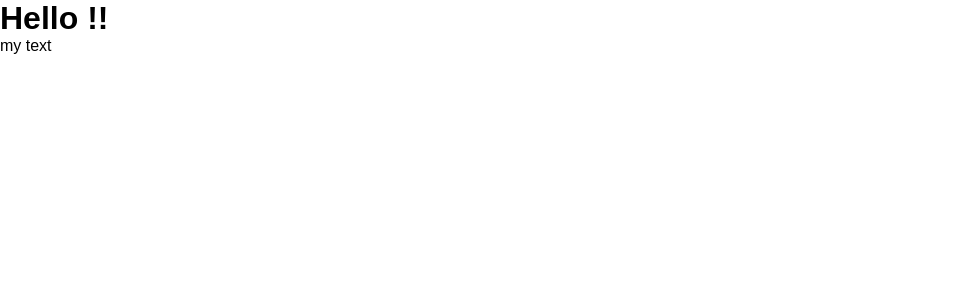
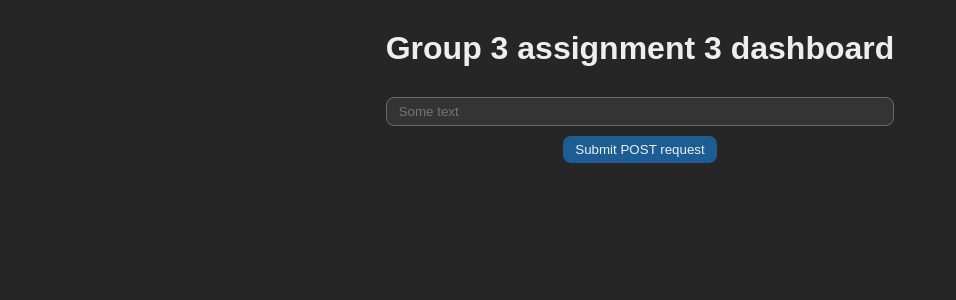
Before and after one commit to iot-team-3-assignment-3/web-app, a Flask app: page / in a window 1280 px wide. Shown: the top 300 px of the page, without its empty margins (0-956 px from the left). Run offline with Flask 3, Linux system fonts and the light colour scheme.

Commit message:
added POST request

```diff
--- a/app.py
+++ b/app.py
@@ -1,11 +1,17 @@
-from flask import Flask, render_template
+from flask import Flask, render_template, request, redirect
 
 app = Flask(__name__)
-index_html_path = 'index.html'
+index_html_path = "index.html"
 
-@app.route('/', methods=['GET'])
+
+@app.route("/", methods=["POST", "GET"])
 def index():
-    return render_template(index_html_path)
+    if request.method == "POST":
+        form_content = request.form["content"]
+        return "POST request received! " + form_content
+    else:
+        return render_template(index_html_path)
+
 
 def main():
-    app.run(debug = True)
+    app.run(debug=True)
--- a/static/css/main.css
+++ b/static/css/main.css
@@ -1,5 +1,63 @@
+:root {
+    --light: #EEE;
+    --dark: #262626;
+    --border: #6B6B6B;
+    --background: #343434;
+    --primary: rgb(28, 94, 148);
+    --primary-hover: rgb(24, 77, 121);
+}
+
 * {
     font-family: Arial, Helvetica, sans-serif;
     margin: 0;
     padding: 0;
 }
+
+p {
+    font-size: 14px;
+}
+
+h1 {
+    text-align: center;
+    width: 100%;
+    color: var(--light);
+    margin-top: 30px;
+    margin-bottom: 30px;
+}
+
+input {
+    border-radius: 8px;
+    border: 1px solid var(--border);
+    background-color: var(--background);
+    color: #EEE;
+    padding: 6px 12px;
+}
+
+button, .button {
+    padding: 6px 12px;
+    border-radius: 8px;
+    background-color: var(--primary);
+    color: var(--light);
+    min-width: 80px;
+    border: none;
+    max-width: fit-content;
+}
+
+button:hover, .button:hover {
+    background-color: var(--primary-hover);
+    transition: 0.2s;
+    cursor: pointer;
+}
+
+.center-vert {
+    align-self: center;
+}
+
+.center-horiz {
+    justify-self: center;
+}
+
+.max-width {
+    width: 100%;
+    box-sizing: border-box;
+}
--- /dev/null
+++ b/static/css/specific.css
@@ -0,0 +1,26 @@
+#page {
+    height: 100vh;
+    width: auto;
+    background-color: var(--dark);
+    display: flex;
+    flex-direction: column;
+    align-items: center;
+}
+
+.container {
+    background-color: var(--background);
+    border: 1px var(--border) solid;
+    border-radius: 8px;
+    padding: 15px;
+}
+
+#form-container {
+    display: flex;
+    flex-direction: column;
+    row-gap: 10px;
+    column-gap: 20px;
+}
+
+#content {
+    max-width: 700px;
+}
--- a/templates/base.html
+++ b/templates/base.html
@@ -4,6 +4,7 @@
     <meta charset="UTF-8">
     <meta name="viewport" content="width=device-width, initial-scale=1.0">
     <link rel="stylesheet" href="{{ url_for('static', filename='css/main.css') }}">
+    <link rel="stylesheet" href="{{ url_for('static', filename='css/specific.css') }}">
     {% block head %}{% endblock %}
 </head>
 <body>
--- a/templates/index.html
+++ b/templates/index.html
@@ -1,10 +1,26 @@
-{% extends 'base.html' %}
+{% extends 'base.html' %} {% block head %}
 
-{% block head %}
+<title>Group 3 assignment 3 dashboard</title>
 
+{% endblock %} {% block body %}
+<div id="page">
+  <div id="content" class="center-horiz">
+    <h1>Group 3 assignment 3 dashboard</h1>
+    <form action="/" method="post">
+      <div id="form-container">
+        <input
+          type="text"
+          name="content"
+          class="max-width"
+          placeholder="Some text"
+        />
+        <input
+          type="submit"
+          value="Submit POST request"
+          class="center-horiz center-vert button"
+        />
+      </div>
+    </form>
+  </div>
+</div>
 {% endblock %}
-
-{% block body %}
-<h1>Hello !!</h1>
-<p>my text</p>
-{% endblock %}
```
